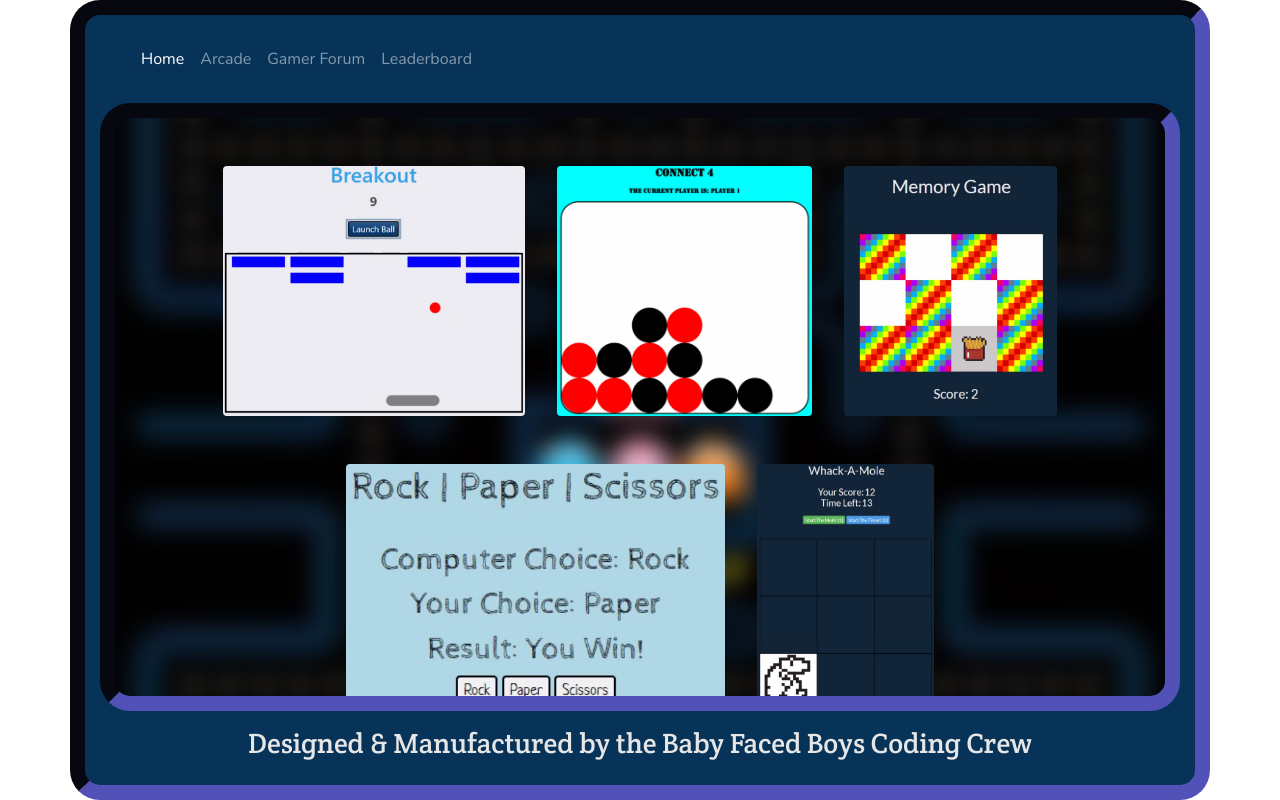
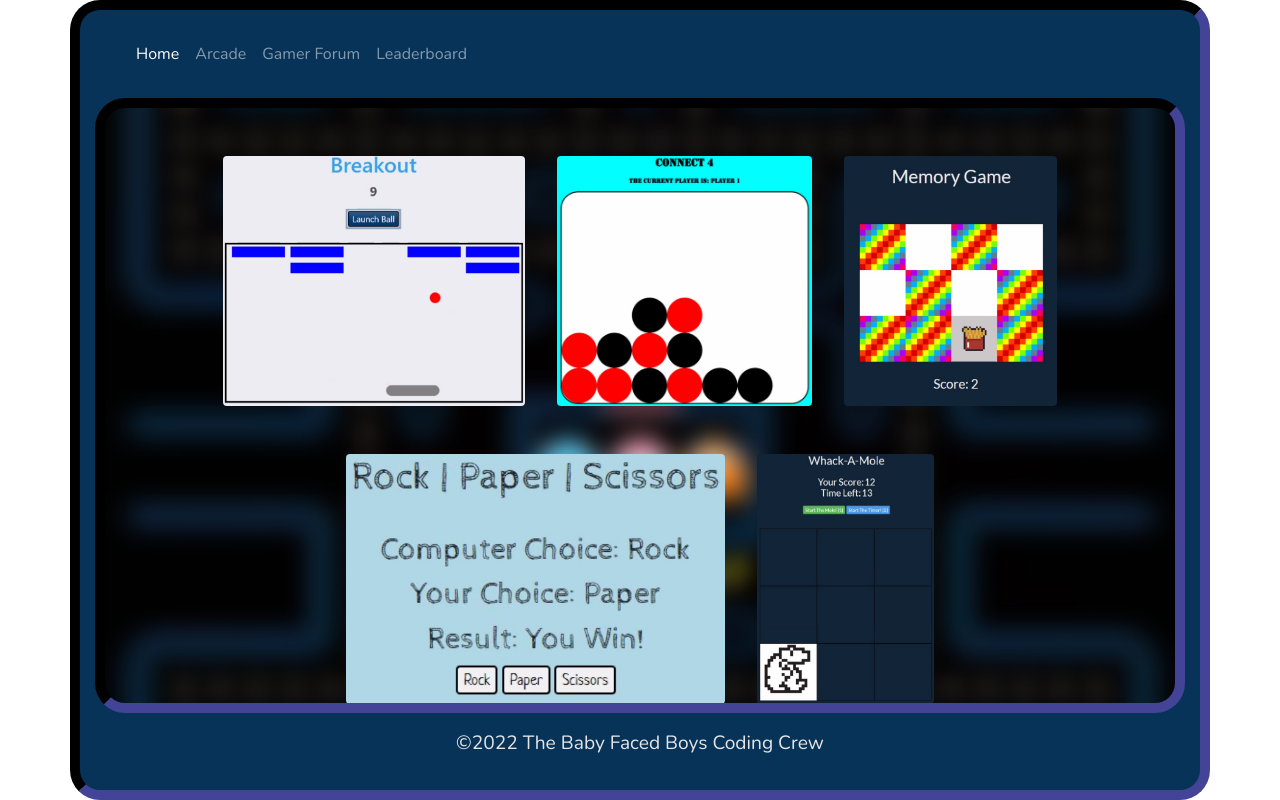
Before and after one commit to bethel-school-of-technology/team-baby-face-boys-frontend, a React (Create React App) app: page /games in a window 1280 px wide. Built offline with nearby package versions, Linux system fonts and the light colour scheme.

Commit message:
the footer is now complete

```diff
--- a/src/App.css
+++ b/src/App.css
@@ -2,6 +2,11 @@
 
 label,input {
     font-size: 1.25rem;
+}
+
+
+.footer {
+    font-size: 1.2rem;
 }
 
 /* ------------------Global settings------------------ */
@@ -9,7 +14,7 @@ div[class*="container"] {/*
     background-color: hsl(208, 86%, 13%); */
     color:rgb(230, 230, 230);
     height: 100vh;
-    border: 15px inset rgb(44, 44, 100);
+    border: 10px inset rgb(30, 30, 67);
     box-shadow: 1px 1px 8px black outset;
 }
 
@@ -51,9 +56,7 @@ h4.title {
     overflow-x: scroll;
     background-position: center;
     background-repeat: no-repeat;
-    background-size: cover;/*
-    filter: blur(10px);
-    animation: blur_fadeout 3s 1; */
+    background-size: cover;
 
 }
 
@@ -63,9 +66,7 @@ h4.title {
     overflow-x: scroll;
     background-position: center;
     background-repeat: no-repeat;
-    background-size: cover;/*
-    filter: blur(10px);
-    animation: blur_fadeout 3s 1; */
+    background-size: cover;
 
 }
 
--- a/src/components/footer.js
+++ b/src/components/footer.js
@@ -2,8 +2,8 @@ import React from 'react';
 
 const Footer = () => {
     return (
-        <div className='footer text-center'>
-            <h3>Designed & Manufactured by the Baby Faced Boys Coding Crew</h3>
+        <div className='footer'>
+            <p>&copy;2022 The Baby Faced Boys Coding Crew</p>
         </div>
     );
 };
```
